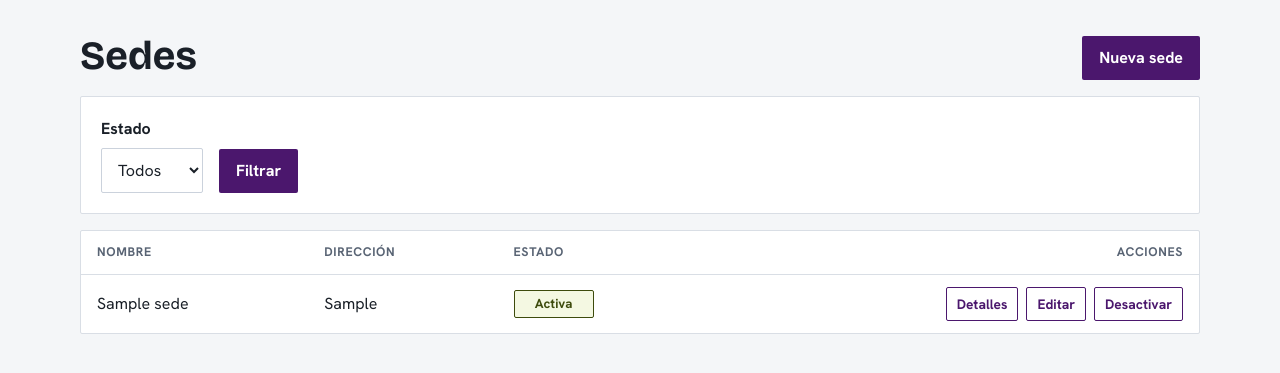
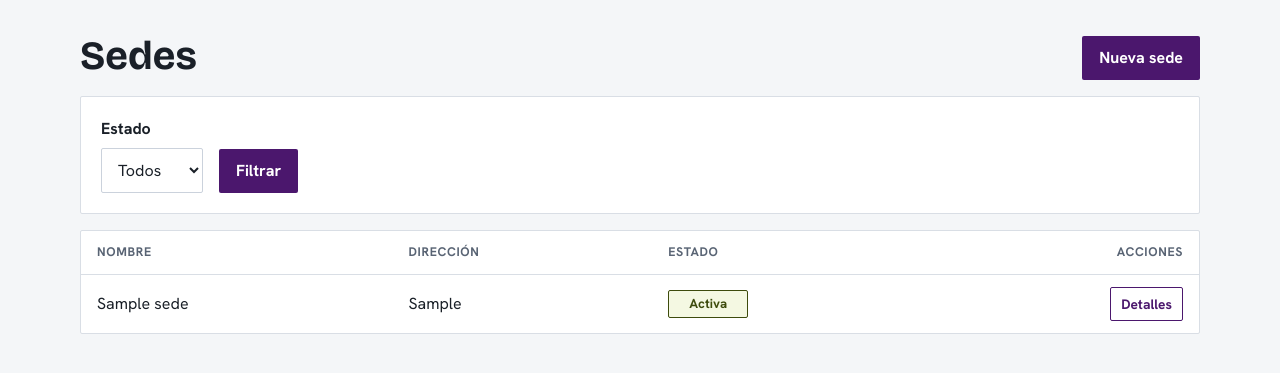
Before and after one commit to fasempertegui/Matchpoint-Taller, a Django app: page /sedes/ in a window 1280 px wide. Shown: the part 67-440 px from the top of the page. Run offline with Django 5.2, Linux system fonts and the light colour scheme; the visitor is signed in with stand-in values (Sample User, id 1); tables that the repository leaves empty hold one stand-in row (values such as "Sample post").

Commit message:
Se modificaron las acciones disponibles de las listas de sedes y usuarios para que solo puedan realizarse desde el detalle de cada uno

```diff
--- a/templates/instalaciones/sede_lista.html
+++ b/templates/instalaciones/sede_lista.html
@@ -51,14 +51,6 @@
                         <a class="boton boton-secundario boton-chico" href="{% url 'instalaciones:sede_detalle' sede.pk %}">
                             Detalles
                         </a>
-                        {% if perms.instalaciones.change_sede %}
-                            <a class="boton boton-secundario boton-chico" href="{% url 'instalaciones:sede_editar' sede.pk %}">
-                                Editar
-                            </a>
-                            <a class="boton boton-secundario boton-chico" href="{% url 'instalaciones:sede_cambiar_estado' sede.pk %}">
-                                {% if sede.estado == "activa" %}Desactivar{% else %}Activar{% endif %}
-                            </a>
-                        {% endif %}
                     </td>
                 </tr>
             {% empty %}
--- a/templates/usuarios/usuario_lista.html
+++ b/templates/usuarios/usuario_lista.html
@@ -62,12 +62,6 @@
                         href="{% url 'usuarios:usuario_detalle' usuario_obj.pk %}">
                         Detalles
                     </a>
-                    {% if perms.usuarios.change_usuario %}
-                    <a class="boton boton-secundario boton-chico"
-                        href="{% url 'usuarios:usuario_editar' usuario_obj.pk %}">
-                        Modificar correo
-                    </a>
-                    {% endif %}
                 </td>
             </tr>
             {% empty %}
```
